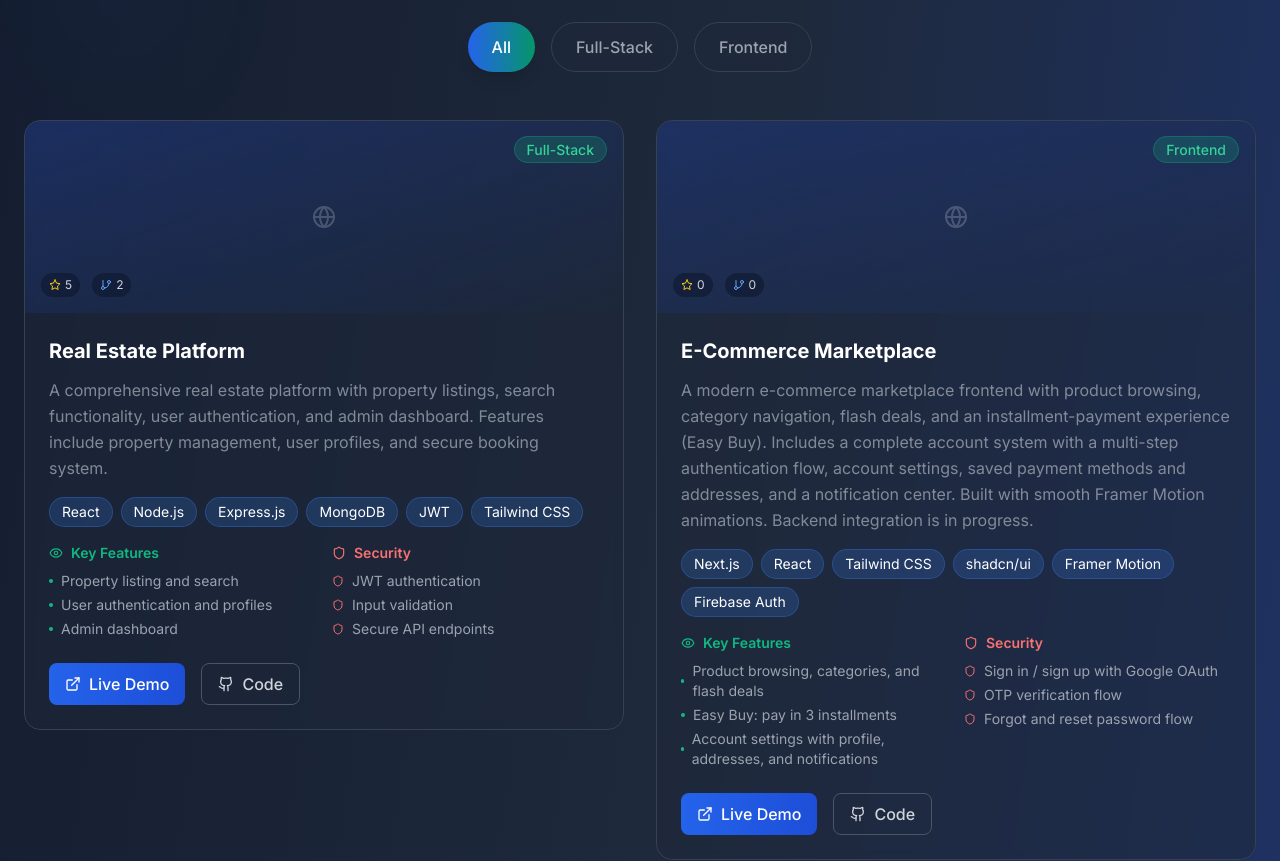
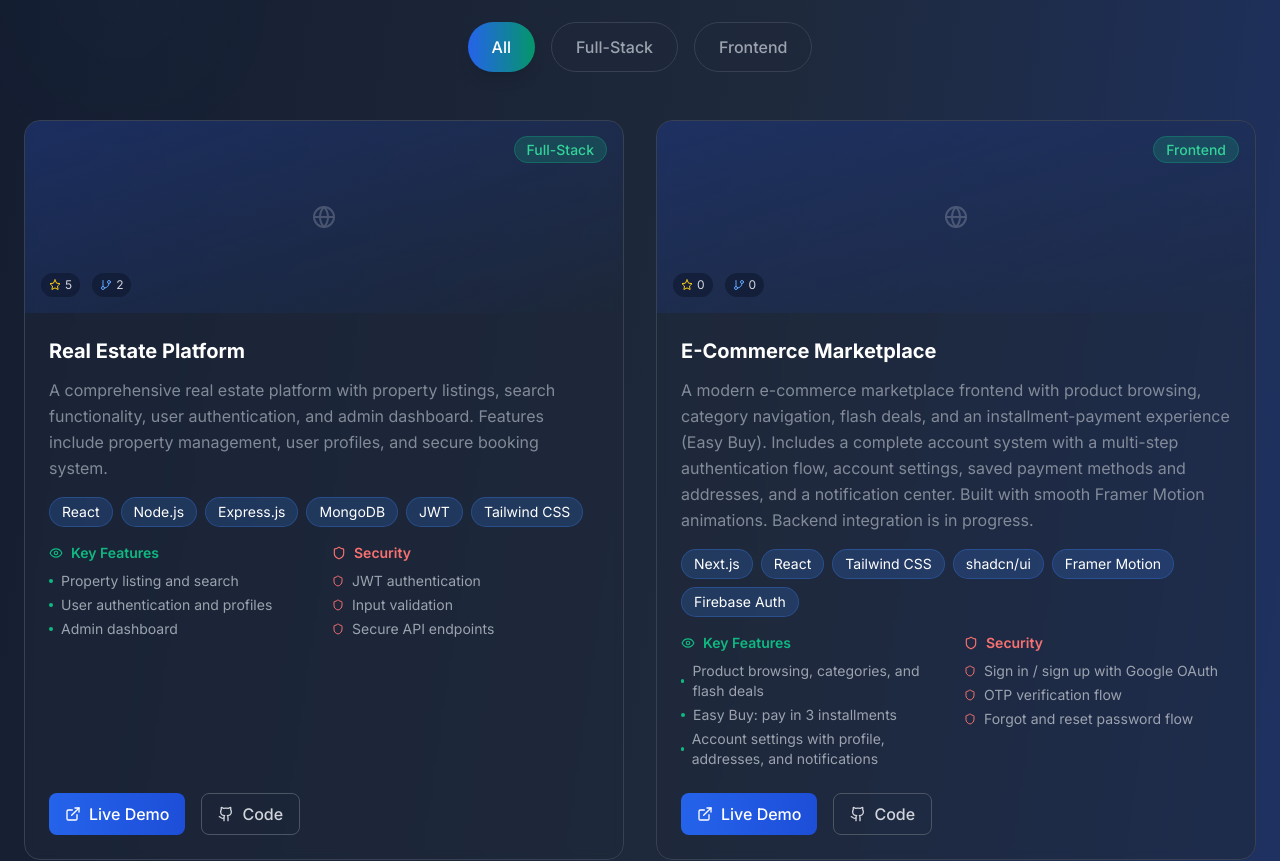
Before and after one commit to Feranmi2241/My-Portfolio, a Next.js app: page / in a window 1280 px wide. Shown: the part 3440-4301 px from the top of the page. Built offline with nearby package versions, Linux system fonts and the light colour scheme.

Commit message:
Another update

```diff
--- a/components/Projects.tsx
+++ b/components/Projects.tsx
@@ -70,8 +70,8 @@ const Projects = () => {
         'Protected seller and admin portal routes',
         'Input validation on listing and booking forms'
       ],
-      liveUrl: '#',
-      githubUrl: '#',
+      liveUrl: 'https://autonoval-car-buying-and-selling.vercel.app/autonoval',
+      githubUrl: 'https://github.com/Feranmi2241/Autonoval',
       category: 'Frontend',
       stars: 0,
       forks: 0
@@ -202,7 +202,7 @@ const Projects = () => {
             variants={containerVariants}
             initial="hidden"
             animate="visible"
-            className="grid lg:grid-cols-2 gap-8"
+            className="grid lg:grid-cols-2 gap-8 items-stretch"
           >
             {filteredProjects.map((project, index) => {
               const IconComponent = getCategoryIcon(project.category)
@@ -210,7 +210,7 @@ const Projects = () => {
                 <motion.div
                   key={project.title}
                   variants={itemVariants}
-                  className="group relative"
+                  className="group relative h-full"
                   onMouseEnter={() => setHoveredProject(index)}
                   onMouseLeave={() => setHoveredProject(null)}
                 >
@@ -225,7 +225,7 @@ const Projects = () => {
                   />
 
                   <motion.div
-                    className="relative bg-dark-800/50 backdrop-blur-sm border border-gray-700 rounded-2xl overflow-hidden hover-lift"
+                    className="relative bg-dark-800/50 backdrop-blur-sm border border-gray-700 rounded-2xl overflow-hidden hover-lift flex flex-col h-full"
                     whileHover={{
                       borderColor: "rgba(16, 185, 129, 0.5)",
                       y: -8,
@@ -302,7 +302,7 @@ const Projects = () => {
                       </div>
                     </div>
 
-                    <div className="p-6">
+                    <div className="p-6 flex flex-col flex-1">
                       <motion.h3
                         className="text-xl font-bold text-white mb-3"
                         whileHover={{ x: 5 }}
@@ -396,7 +396,7 @@ const Projects = () => {
                       </div>
 
                       {/* Enhanced Links */}
-                      <div className="flex gap-4">
+                      <div className="flex gap-4 mt-auto">
                         <motion.a
                           href={project.liveUrl}
                           target="_blank"
```
